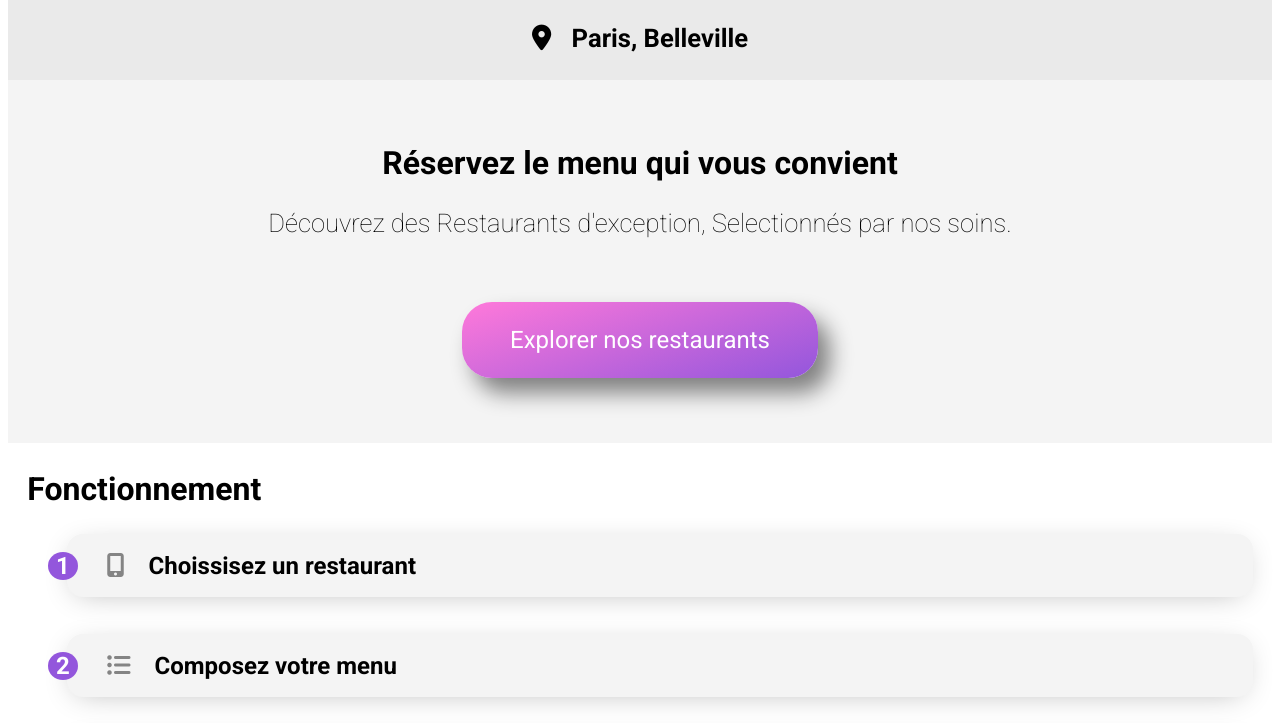
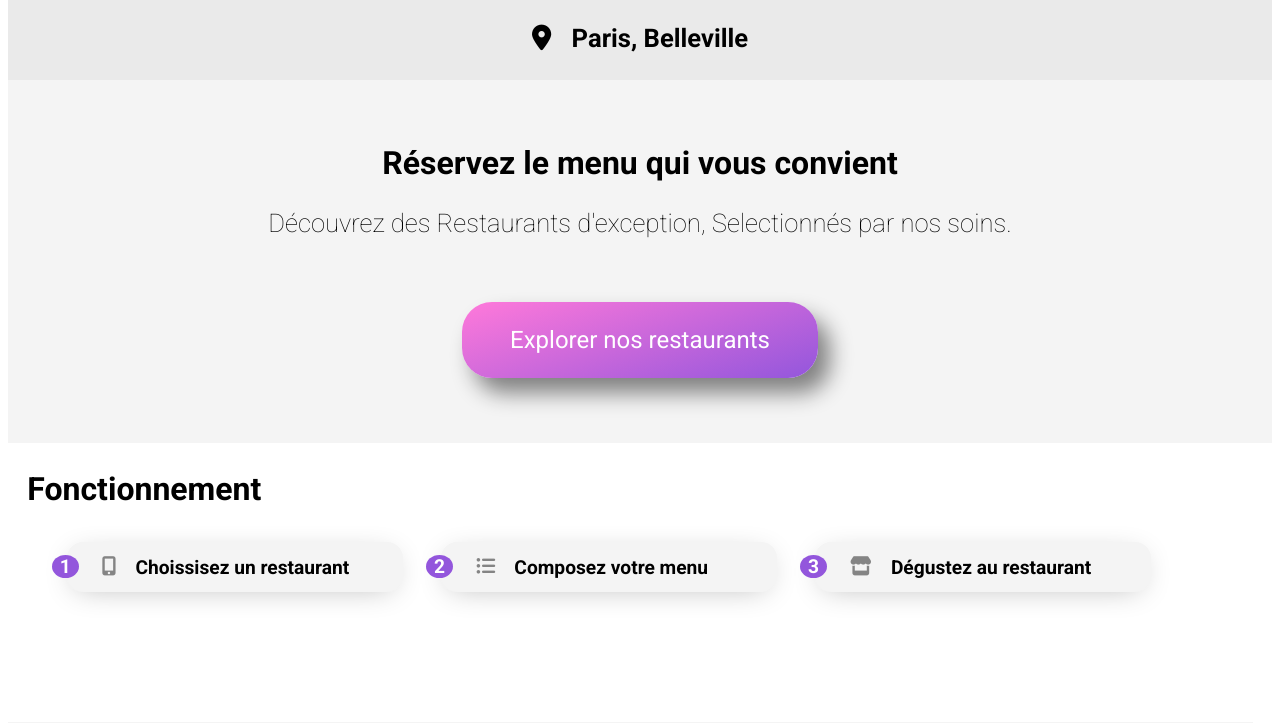
Before and after one commit to oleeefr/RandriamalalaFranz_3_01032022, a website: page index.html in a window 1280 px wide. Shown: the part 77-800 px from the top of the page. Drawn offline with Linux system fonts and the light colour scheme; a web font is replaced by a local one.

Commit message:
corretion après revue I

```diff
--- a/sass/components/_mixin.scss
+++ b/sass/components/_mixin.scss
@@ -89,6 +89,14 @@
     }
 }
 
+// mode d'affichage Minimum-maximum personalisé
+@mixin mode-customizeMinMax ($resolution-displaymin, $resolution-displaymax) {
+
+    @media screen and (min-width: $resolution-displaymin) and (max-width: $resolution-displaymax) {
+        @content;
+    }
+
+}
 
 //picto de l'ordre de fonctionnement
 @mixin picto-purple {
--- a/sass/layout/_container.scss
+++ b/sass/layout/_container.scss
@@ -13,6 +13,11 @@
     // résolution maximum mobile
     @include max-mobile {
 
+        #Fonctionnement ol {
+            display: block;
+
+        }
+
         .listing-restaurants a, .listing-restaurants img {
             width: map-get($size-restaurantWidth, mobile);
         }
@@ -24,6 +29,20 @@
 
     // résolution minimum-maximum tablette
     @include max-tablet {
+
+        #Fonctionnement {
+
+            ol {
+                display:flex;
+                flex-wrap: wrap;
+                justify-content: flex-start;
+
+                & li {
+                    width: 330px;
+                    margin-right: 2em;
+                }
+            }
+        }
 
         .listing-restaurants a, .listing-restaurants img {
            width: map-get($size-restaurantWidth, tablette);
@@ -43,6 +62,20 @@
     // résolution minimum desktop
     @include mode-customizeMin (map-get($resolutionDisplay, max-tablet)) {
 
+        #Fonctionnement {
+
+            ol {
+                display:flex;
+                flex-wrap: wrap;
+                justify-content: flex-start;
+
+                & li {
+                    width: 330px;
+                    margin-right: 2em;
+                }
+            }
+        }
+
         .listing-restaurants a, .listing-restaurants img {
             width: map-get($size-restaurantWidth, desktop);
          }
@@ -55,7 +88,7 @@
         main .menus {
             display:flex;
             flex-wrap: wrap;
-            justify-content: space-around;
+            justify-content:flex-start;
             background: map-get($color-backgrdGrey,light);
         }
 
@@ -67,4 +100,33 @@
             }
         }
     }
+
+    // resolution de transition entre tablette et mobile
+    @include mode-customizeMinMax ("1150px", map-get($resolutionDisplay, max-desktop)) {
+
+        .menu-restaurant {
+            width:480px;
+            padding-right: 0px;
+            margin-top: 1em;
+            margin-right: 4%;
+            margin-left: 1%;
+
+            article {
+                width:464px;
+            }
+        }
+
+    }
+
+    @include mode-customizeMin (map-get($resolutionDisplay, max-desktop)) {
+
+        .menu-restaurant {
+            width:480px;
+
+            article {
+                width:464px;
+            }
+        }
+
+    }
 }
```
Also changed, not shown: css/styles.css, 1 other file.
